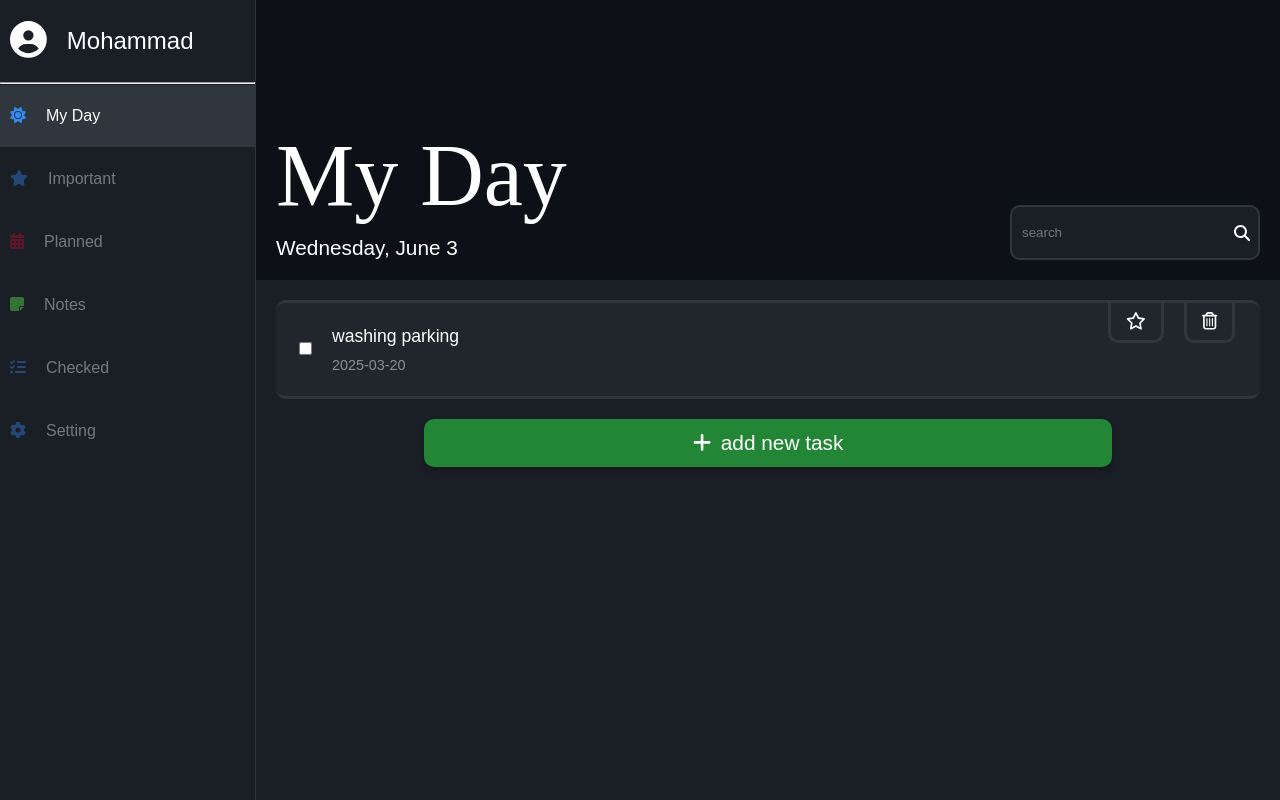
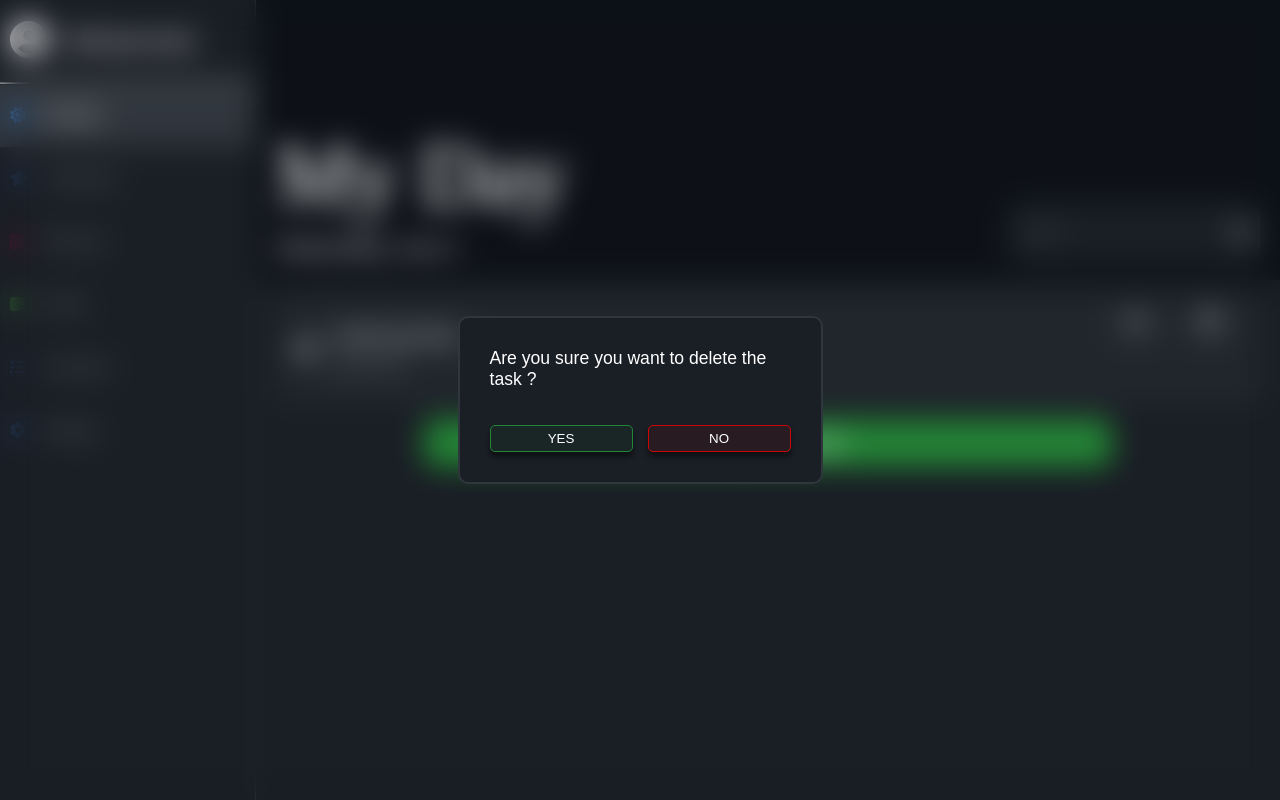
Before and after one commit to MohammadNourizadeh/taskManager3, a React (Vite) app: page /admin/my_day in a window 1280 px wide. Built offline with nearby package versions, Linux system fonts and the light colour scheme; data requests are answered from the project's data file.

Commit message:
working on modal

```diff
--- a/src/assets/styles/index.scss
+++ b/src/assets/styles/index.scss
@@ -13,6 +13,7 @@ $lightMode_text_color: black;
 $green_accepted_color: #238636;
 $red_error_color: rgb(204, 6, 6);
 $blue_color: rgb(51, 139, 246);
+$modal_blur: blur(15px);
 
 * {
   margin: 0px;
--- /dev/null
+++ b/src/components/confirmModal/ConfirmModal.module.scss
@@ -0,0 +1,59 @@
+@use "../../assets/styles/index.scss";
+
+.king {
+  position: absolute;
+  top: 0px;
+  left: 0px;
+  width: 100vw;
+  height: 100vh;
+  display: flex;
+  justify-content: center;
+  align-items: center;
+  backdrop-filter: index.$modal_blur;
+
+  .modal {
+    border: 2px solid index.$darkMode_border_color;
+    background-color: index.$darkMode_part_bg_color;
+    padding: 30px;
+    border-radius: 10px;
+    width: 365px;
+    font-size: 1.1em;
+
+    .btnsContainer {
+      display: flex;
+      gap: 15px;
+      margin-top: 35px;
+
+      button {
+        width: 100%;
+        padding: 5px;
+        color: index.$darkMode_text_color;
+        border: 0px;
+        border-radius: 5px;
+        cursor: pointer;
+        transition: 0.1s ease-in-out;
+        text-transform: uppercase;
+        box-shadow: 0px 5px 5px 0px rgba(0, 0, 0, 0.445);
+        background: none;
+      }
+
+      .yesBtn {
+        border: 1px solid index.$green_accepted_color;
+        background-color: rgba(35, 134, 55, 0.077);
+
+        &:hover {
+          background-color: index.$green_accepted_color;
+        }
+      }
+
+      .noBtn {
+        border: 1px solid index.$red_error_color;
+        background-color: rgba(204, 6, 6, 0.077);
+
+        &:hover {
+          background-color: index.$red_error_color;
+        }
+      }
+    }
+  }
+}
--- /dev/null
+++ b/src/components/confirmModal/ConfirmModal.tsx
@@ -0,0 +1,17 @@
+import styles from './ConfirmModal.module.scss'
+
+export default function ConfirmModal() {
+    return (
+        <div className={styles.king}>
+            <div className={styles.modal}>
+                <div className={styles.modalText}>
+                    Are you sure you want to delete the task ?
+                </div>
+                <div className={styles.btnsContainer}>
+                    <button className={styles.yesBtn}>yes</button>
+                    <button className={styles.noBtn}>no</button>
+                </div>
+            </div>
+        </div>
+    )
+}
--- a/src/layout/admin/Admin.module.scss
+++ b/src/layout/admin/Admin.module.scss
@@ -24,7 +24,7 @@ $headerHeight: 35vh;
 
     .pagePart {
       height: calc(100vh - $headerHeight);
-      overflow: scroll;
+      overflow: auto;
       padding: 20px;
     }
   }
--- a/src/pages/homePage/MyDayPage.tsx
+++ b/src/pages/homePage/MyDayPage.tsx
@@ -4,6 +4,7 @@ import { useMyContext } from '../../contexts/mainContext/useMyContext'
 import AddNewTaskBtn from './components/addNewTaskBtn/AddNewTaskBtn'
 import styles from './myDayPage.module.scss'
 import type { TasksType } from '../../contexts/mainContext/MainContext'
+import ConfirmModal from '../../components/confirmModal/ConfirmModal'
 
 export default function MyDayPage() {
     // context
@@ -37,6 +38,7 @@ export default function MyDayPage() {
                 />
             ))}
             <AddNewTaskBtn />
+            <ConfirmModal />
         </div>
     )
 }
```
